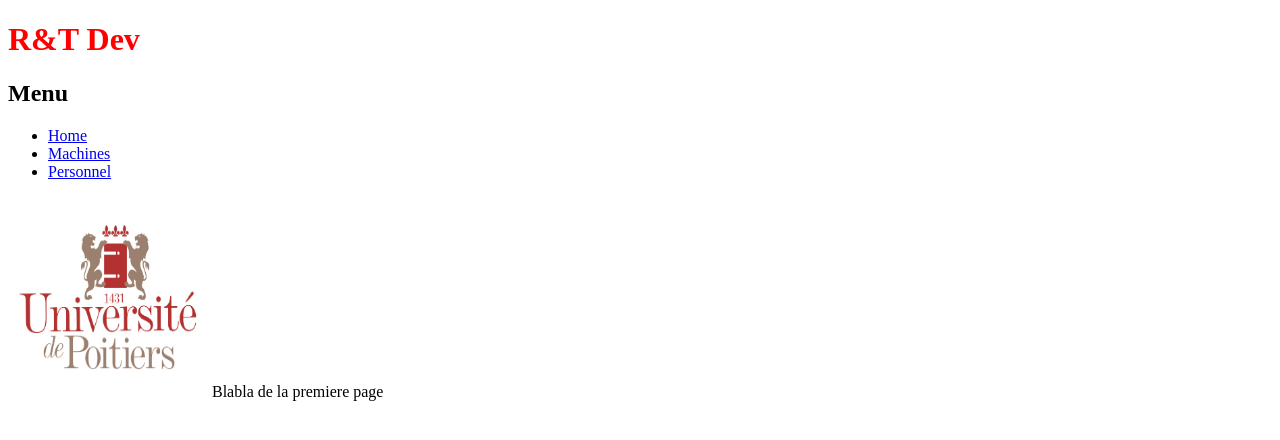
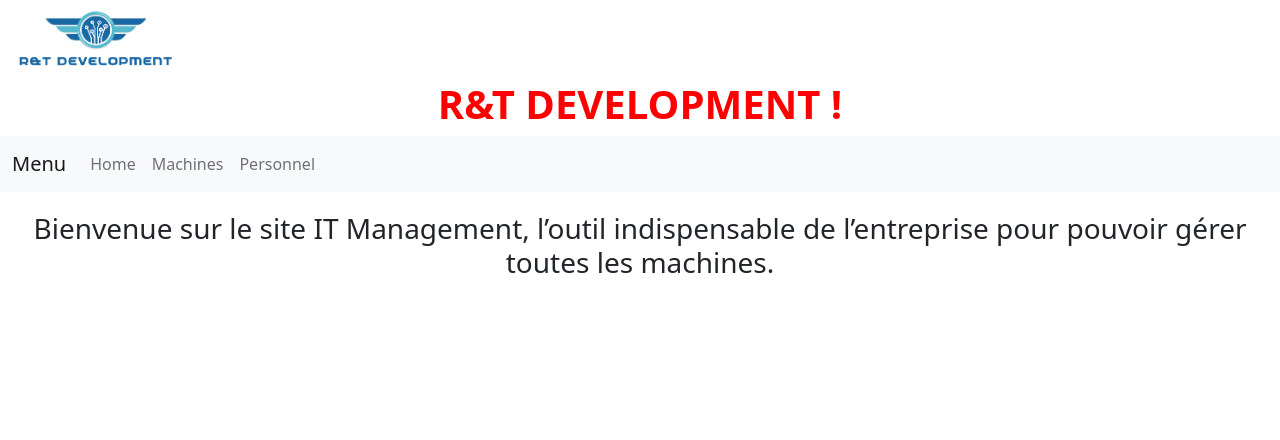
Before and after one commit to JonasBrr/sae23, a Django app: page /computerApp/ in a window 1280 px wide. Shown: the top 440 px of the page. Run offline with Django 4.2, Linux system fonts and the light colour scheme.

Commit message:
commit 13 06

```diff
--- a/computerApp/templates/index.html
+++ b/computerApp/templates/index.html
@@ -8,32 +8,49 @@
         <meta name= " viewport "
         content= " width=device-width content= " width=device-width ,
         initial-scale=1 ">
+        <link href="https://cdn.jsdelivr.net/npm/bootstrap@5.2.0-beta1/dist/css/bootstrap.min.css" rel="stylesheet" integrity="sha384-0evHe/X+R7YkIZDRvuzKMRqM+OrBnVFBL6DOitfPri4tjfHxaWutUpFmBp4vmVor" crossorigin="anonymous">
         <!-- On ajoute un fichier CSS depuis les static -->
         {% load static %}
         <link rel="stylesheet" href="{% static 'css/style.css' %} " >
     </head>
     <body>
+        <div>
+            {% load static %}
+            <img id="image" src="{% static 'computerapp/images/rtdev.png' %}" alt="" style="width: 190px;height: 80px;">
+        </div>
+        <div style="text-align:center;">
+            <h1><b>R&T DEVELOPMENT !</b></h1>
+        </div>
         {% block menu %}
-        <h1> R&T Dev</h1>
             {% block sidebar %}
-                <h2> Menu</h2>
-                <ul id="menu">
-                    <li><a href="{% url 'index' %}">Home</a></li>
-                    <li><a href="{% url 'machines' %}">Machines</a></li>
-                    <li><a href="{% url 'persos' %}">Personnel</a></li>
-                </ul>
+                <nav class="navbar navbar-expand-lg bg-light">
+                    <div class="container-fluid">
+                        <a class="navbar-brand" href="#">Menu</a>
+                        <button class="navbar-toggler" type="button" data-bs-toggle="collapse" data-bs-target="#navbarNav" aria-controls="navbarNav" aria-expanded="false" aria-label="Toggle navigation">
+                            <span class="navbar-toggler-icon"></span>
+                        </button>
+                        <div class="collapse navbar-collapse" id="navbarNav">
+                            <ul class="navbar-nav">
+                                <li class="nav-item">
+                                    <a class="nav-link"  href="{% url 'index' %}">Home</a>
+                                </li>
+                                <li class="nav-item">
+                                    <a class="nav-link" href="{% url 'machines' %}">Machines</a>
+                                </li>
+                                <li class="nav-item">
+                                    <a class="nav-link" href="{% url 'persos' %}">Personnel</a>
+                                </li>
+                            </ul>
+                        </div>
+                    </div>
+                </nav>
             {% endblock %}
         {% endblock %}
-
-        <!-- On ajoute image ici depuis les statics -->
-{% load static %}
-<img src= "{% static 'computerapp/images/POITIERS_UNIVERSITE_LOGO2011.jpg' %} "
-alt= " logo " style= "width:200px;height:200px;">
-
-
-        {% block content %}
-            Blabla de la premiere page
-        {% endblock %}
+        <div style="text-align:center; margin-top: 20px;">
+            {% block content %}
+                <h3>Bienvenue sur le site IT Management, l’outil indispensable de l’entreprise pour pouvoir gérer toutes les machines.</h3>
+            {% endblock %}
+        </div>
 
     </body>
 </html>
```
Also changed, not shown: computerApp/template/index.html (deleted, +0 -21 lines), db.sqlite3, static/computerapp/images/rtdev.png (added).
